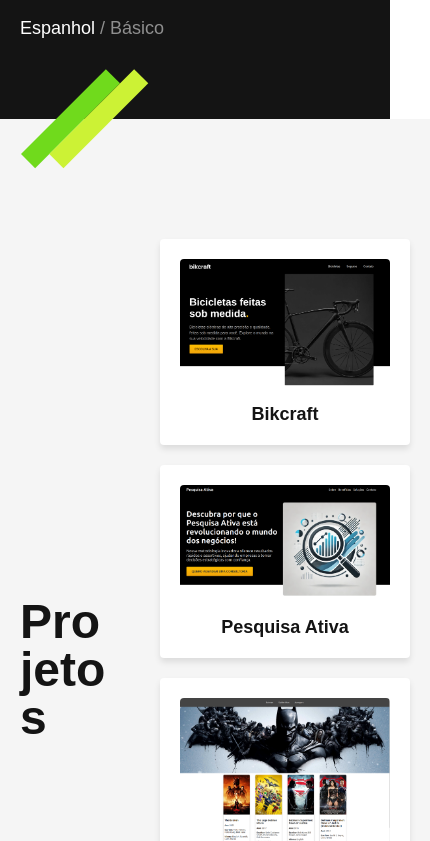
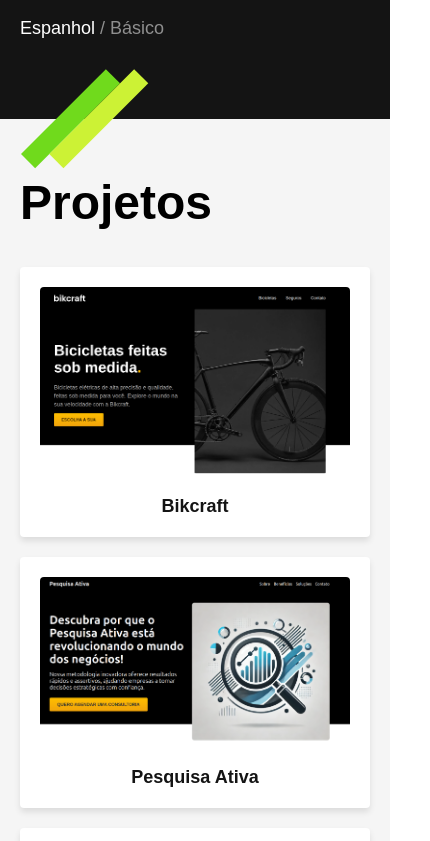
Before and after one commit to pmarsiglia93/portifilio-paulo-francisco-marsiglia, a React (Create React App) app: page / in a window 390 px wide. Shown: the part 4063-4904 px from the top of the page, 430 px wide, since content can reach past the window. Built offline with nearby package versions, Linux system fonts and the light colour scheme.

Commit message:
ajustes no footer e na responsividade de projetos

```diff
--- a/src/components/Footer/Footer.js
+++ b/src/components/Footer/Footer.js
@@ -11,7 +11,7 @@
           <li>pmarsiglia93@gmail.com</li>
           <li>+55 11 96572-7895</li>
         </ul>
-        <p className="footer-copy">Paulo Francisco Marsgilia. Alguns direitos reservados.</p>
+        <p className="footer-copy">Paulo Francisco Marsiglia. Alguns direitos reservados.</p>
       </div>
     </footer>
   );
--- a/src/components/Projetos/Projetos.css
+++ b/src/components/Projetos/Projetos.css
@@ -121,3 +121,26 @@
 .btn:hover {
     background-color: #67dd0a;
 }
+
+@media (max-width: 800px){
+    .projetos-container {
+        grid-template-columns: 1fr;
+        padding: 60px 20px;
+        gap: 40px;
+    }
+
+    .projetos{
+        padding: 0;
+    }
+
+    .projetos .subtitulo {
+        color: #000;
+    }
+    .projetos-texto {
+        font-size: 1.25rem;
+    }
+    .projetos-extra h3::before{
+        position: initial;
+        margin-bottom: 10px;
+    }
+}
```
